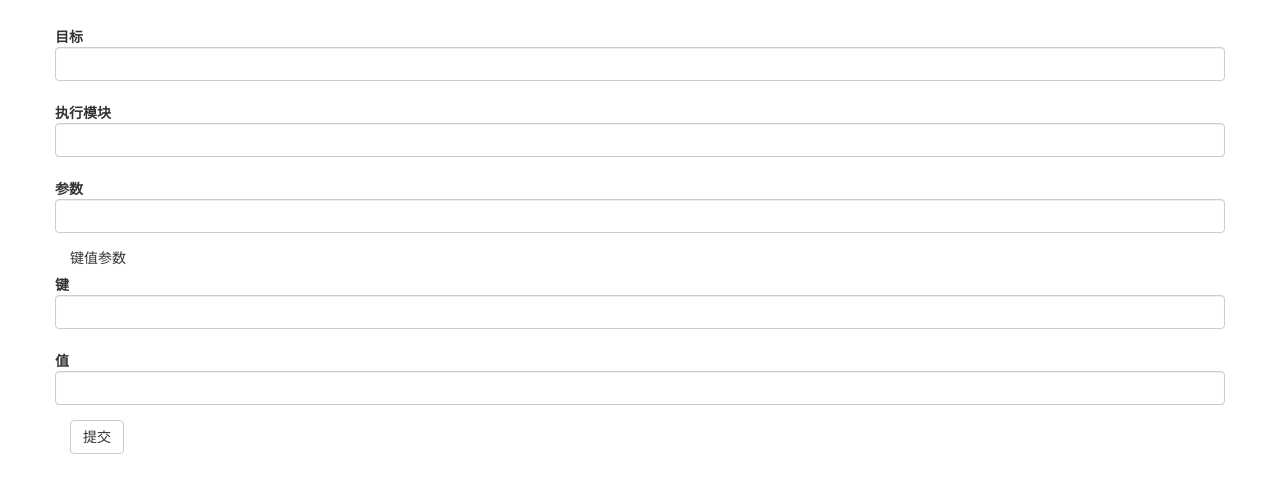
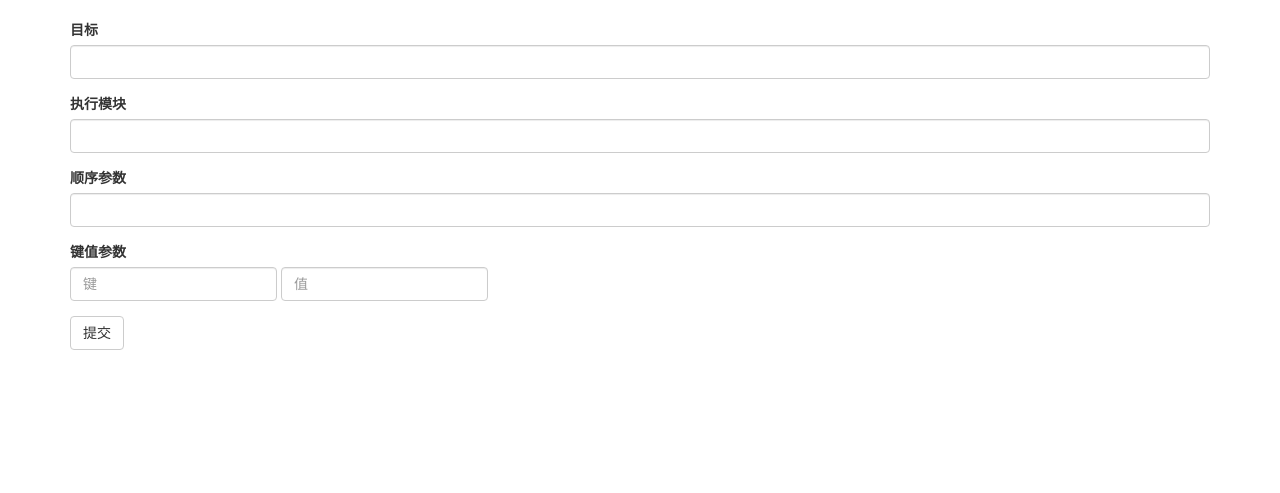
Before and after one commit to lfzyx/ButterSalt, a Flask app: page / in a window 1280 px wide. Shown: the part 52-545 px from the top of the page. Run offline with Flask 2, Linux system fonts and the light colour scheme; a user stored in the database is signed in; data that the repository does not hold is empty; parts of the project's set-up code (start-up, migrations or seed data) failed here and were passed over; some libraries are stand-ins or nearby versions.

Commit message:
完善远程执行界面

```diff
--- a/index.py
+++ b/index.py
@@ -58,7 +58,7 @@ class LoginForm(FlaskForm):
 class ModulesForm(FlaskForm):
     tgt = StringField('目标', validators=[DataRequired()])
     fun = StringField('执行模块', validators=[DataRequired()])
-    arg = StringField('参数', validators=[Optional()])
+    arg = StringField('顺序参数', validators=[Optional()])
     keyarg = StringField('键', validators=[Optional()])
     wordarg = StringField('值', validators=[Optional()])
     submit = SubmitField('提交')
@@ -112,15 +112,19 @@ def index():
         fun = form.fun.data
         user_id = 1
         arg = form.arg.data.split()
-        kwarg = form.kwarg.data
-        print(kwarg)
-        print(dict((l.split('=') for l in kwarg.split(','))))
+        keyarg = form.keyarg.data
+        wordarg = form.wordarg.data
+        if wordarg == 'True':
+            wordarg = True
+        elif wordarg == 'False':
+            wordarg = False
+        kwarg = {keyarg: wordarg}
         schema.add_modules_history(tgt, fun, user_id, str(arg))
         jid = Token.post(app.config.get('SALT_API') + '/minions/', json={
             'tgt': tgt,
             'fun': fun,
             'arg': arg,
-            'kwarg': dict((l.split('=') for l in kwarg.split(','))),
+            'kwarg': kwarg,
         }).json()['return'][0]['jid']
         return redirect(url_for('jobs', jid=jid))
     data = Token.get(app.config.get('SALT_API') + '/').json()
--- a/templates/index.html
+++ b/templates/index.html
@@ -2,24 +2,28 @@
 {% import "bootstrap/wtf.html" as wtf %}
 
 {% block page_content %}
-<form action="" method="post"  class="form-horizontal" role="form">
+<form action="" method="post"  class="form" role="form">
     {{ form.hidden_tag() }}
     {{ wtf.form_errors(form, hiddens="only") }}
     {{ wtf.form_field(form.tgt) }}
     {{ wtf.form_field(form.fun) }}
     {{ wtf.form_field(form.arg) }}
-    键值参数
-    <div class="form-group ">
-        <label class="control-label" for="keyarg">键</label>
-        <input class="form-control" id="keyarg" name="keyarg" type="text" value="">
+
+    <div class="form-group " style="margin-bottom: -20px">
+        <label class="control-label" >键值参数</label>
+    </div>
+    <div class="form-group " style="display: inline-block; vertical-align:middle">
+        <label class="control-label" for="keyarg"></label>
+        <input class="form-control" id="keyarg" name="keyarg" type="text" value="" placeholder="键">
     </div>
 
-    <div class="form-group ">
-        <label class="control-label" for="wordarg">值</label>
-        <input class="form-control" id="wordarg" name="wordarg" type="text" value="">
+    <div class="form-group " style="display: inline-block; vertical-align:middle">
+        <label class="control-label" for="wordarg"></label>
+        <input class="form-control" id="wordarg" name="wordarg" type="text" value="" placeholder="值">
     </div>
-    {{ wtf.form_field(form.submit) }}
-
+    <div style="display: block">
+        <input class="btn btn-default" id="submit" name="submit" type="submit" value="提交" >
+    </div>
 </form>
 <br>
 {{super()}}
```
